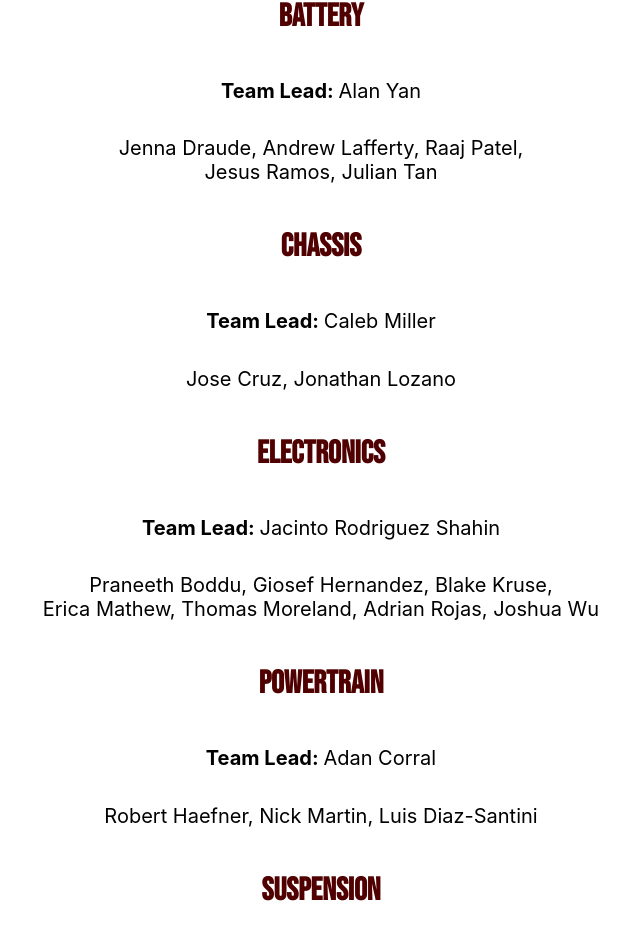
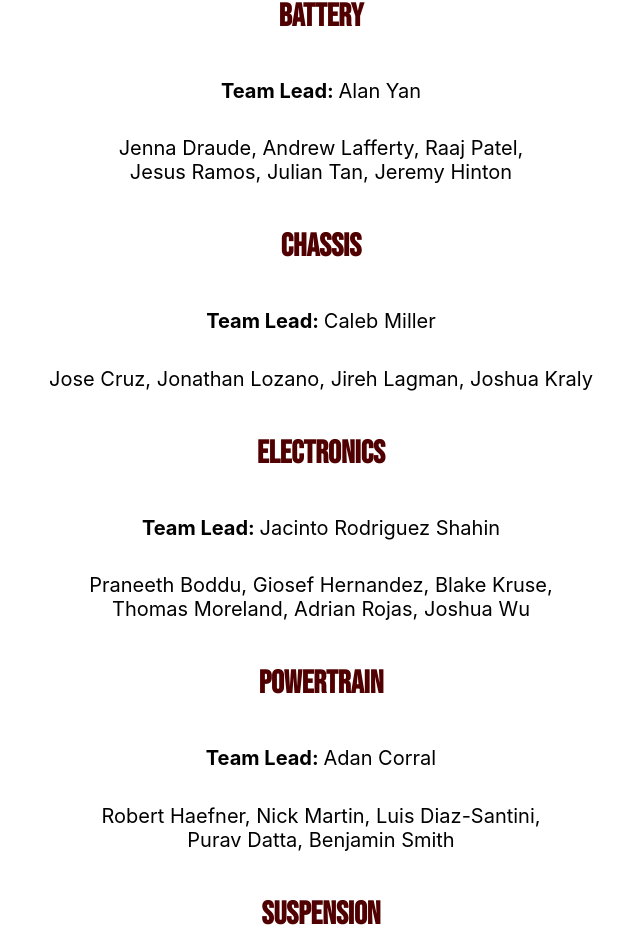
Before and after one commit to TAMU-Formula-SAE-EV/TopSecret, a React (Vite) app: page /meet-the-team in a window 1280 px wide. Shown: the part 1600-2552 px from the top of the page, without its empty margins (319-959 px from the left). Built offline with nearby package versions, Linux system fonts and the light colour scheme.

Commit message:
fixing names

```diff
--- a/src/pages/meet_the_team/team.jsx
+++ b/src/pages/meet_the_team/team.jsx
@@ -52,7 +52,7 @@ export default function Team() {
                     Battery
                 </h1>
                 <h1 className="team-lead"><span className="team-lead-bold">Team Lead: </span>Alan Yan</h1>
-                <h1 className="name">Jenna Draude, Andrew Lafferty, Raaj Patel, <br/>Jesus Ramos, Julian Tan</h1>
+                <h1 className="name">Jenna Draude, Andrew Lafferty, Raaj Patel, <br/>Jesus Ramos, Julian Tan, Jeremy Hinton</h1>
             </div>
 
             <div className="subteam-section">
@@ -60,7 +60,7 @@ export default function Team() {
                     CHASSIS
                 </h1>
                 <h1 className="team-lead"><span className="team-lead-bold">Team Lead: </span>Caleb Miller</h1>
-                <h1 className="name">Jose Cruz, Jonathan Lozano</h1>
+                <h1 className="name">Jose Cruz, Jonathan Lozano, Jireh Lagman, Joshua Kraly</h1>
             </div>
 
             <div className="subteam-section">
@@ -68,7 +68,7 @@ export default function Team() {
                     Electronics
                 </h1>
                 <h1 className="team-lead"><span className="team-lead-bold">Team Lead: </span>Jacinto Rodriguez Shahin</h1>
-                <h1 className="name">Praneeth Boddu, Giosef Hernandez, Blake Kruse, <br/>Erica Mathew, Thomas Moreland, Adrian Rojas, Joshua Wu</h1>
+                <h1 className="name">Praneeth Boddu, Giosef Hernandez, Blake Kruse, <br/>Thomas Moreland, Adrian Rojas, Joshua Wu</h1>
             </div>
 
             <div className="subteam-section">
@@ -76,7 +76,7 @@ export default function Team() {
                     Powertrain
                 </h1>
                 <h1 className="team-lead"><span className="team-lead-bold">Team Lead: </span>Adan Corral</h1>
-                <h1 className="name">Robert Haefner, Nick Martin, Luis Diaz-Santini</h1>
+                <h1 className="name">Robert Haefner, Nick Martin, Luis Diaz-Santini, <br/>Purav Datta, Benjamin Smith</h1>
             </div>
 
             <div className="subteam-section">
```
